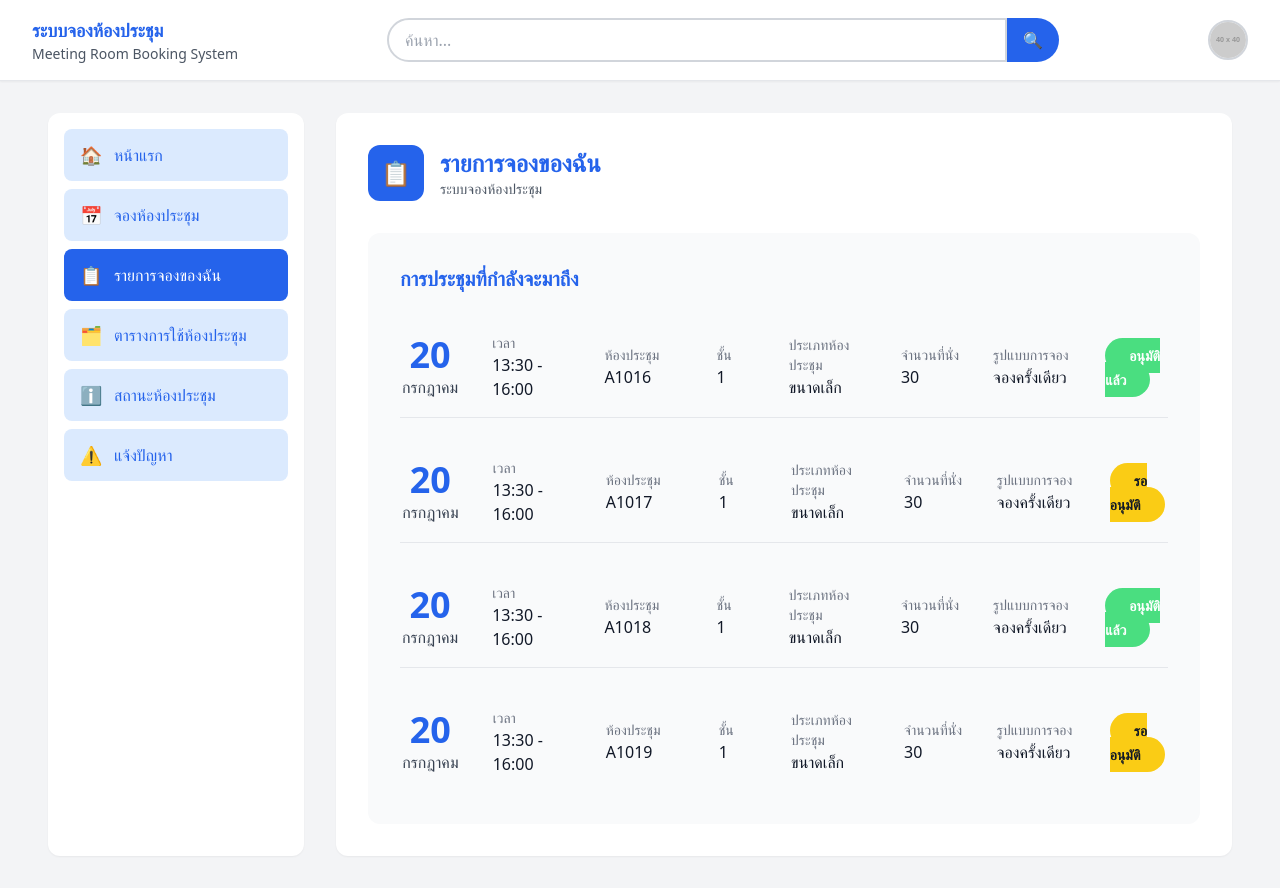
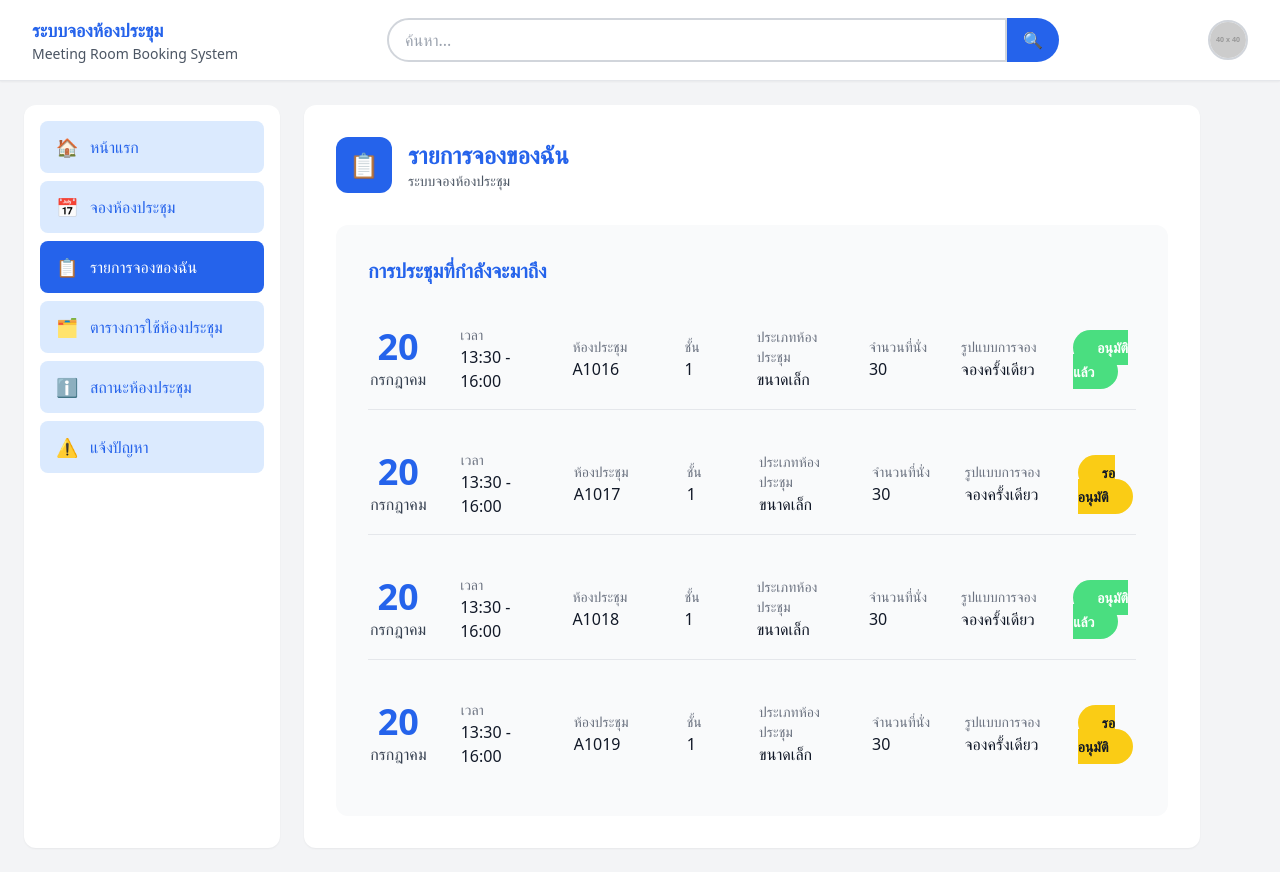
Before and after one commit to SewapongMunjan/Booking-Conference-room, a Vue app in the folder bookconroom/: page /booking-list in a window 1280 px wide. Built offline with nearby package versions, Linux system fonts and the light colour scheme; sample sign-in values are in the browser's storage.

Commit message:
fix side bar

```diff
--- a/bookconroom/src/components/BookingList.vue
+++ b/bookconroom/src/components/BookingList.vue
@@ -23,9 +23,9 @@
       </div>
     </header>
 
-    <div class="flex justify-center py-8">
+    <div class="max-w-7xl mx-auto flex gap-6 p-6">
       <!-- Sidebar -->
-      <aside class="w-64 bg-white rounded-xl shadow-sm p-4 mr-8">
+      <aside class="w-64 bg-white rounded-xl shadow-sm p-4">
         <nav class="flex flex-col gap-2">
           <router-link to="/" class="flex items-center gap-3 px-4 py-3 text-blue-600 bg-blue-100 rounded-lg hover:bg-blue-200 transition-colors">
             <span class="text-lg">🏠</span>
```
